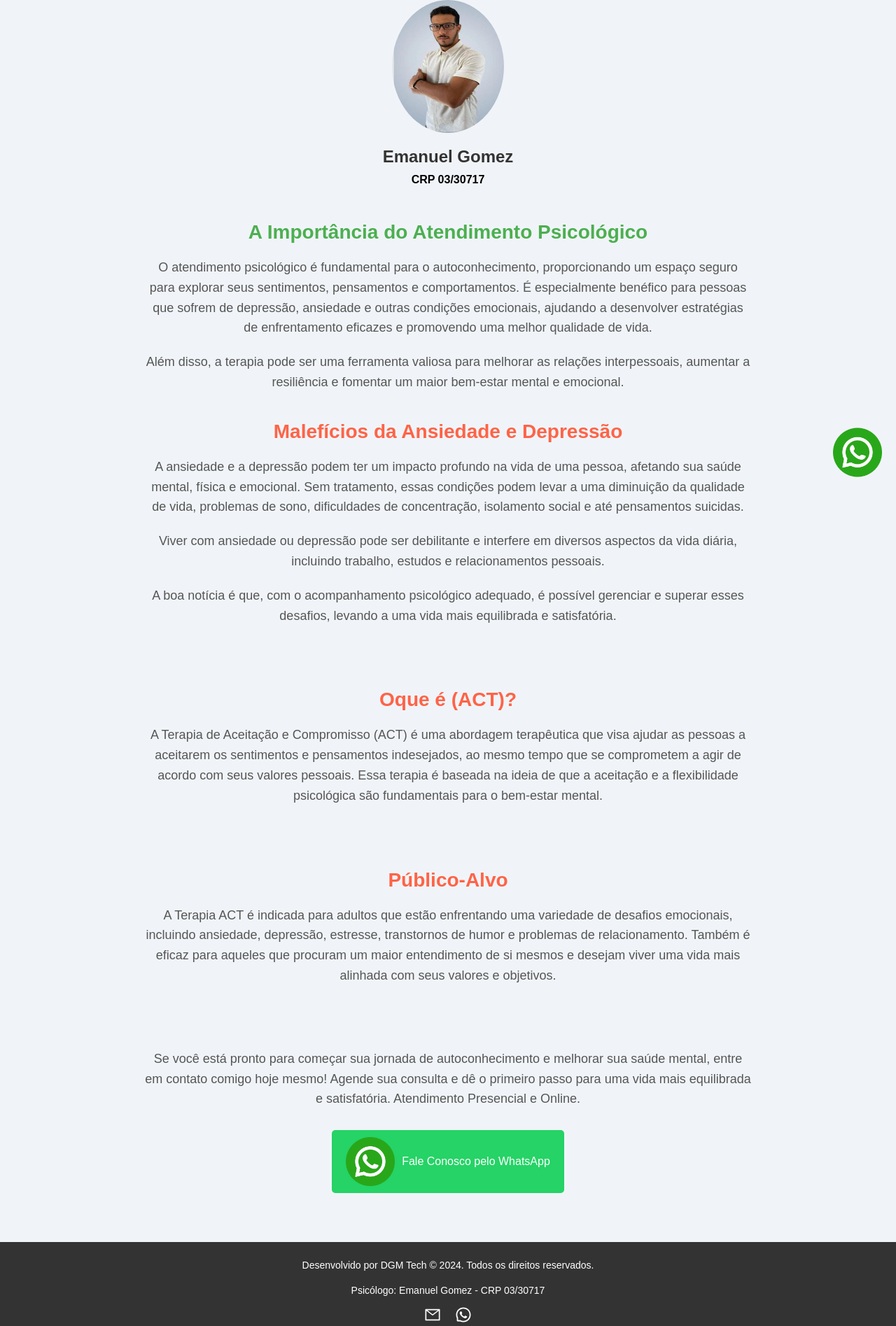
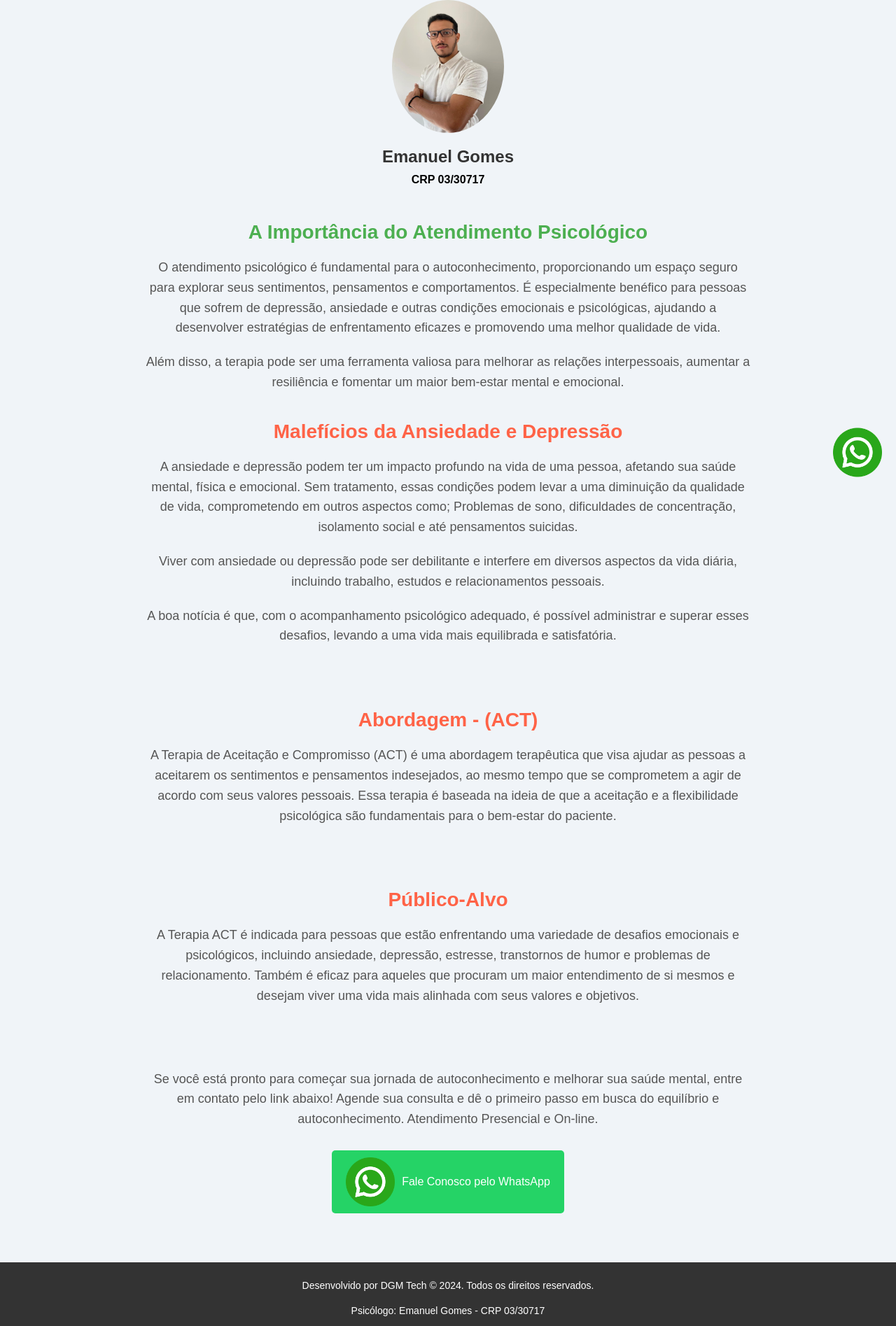
Before and after one commit to DenisGuedes1/emanuel, a React (Create React App) app: page / in a window 1280 px wide. Shown: the part 94-1989 px from the top of the page at 70% size. Built offline with nearby package versions, Linux system fonts and the light colour scheme.

Commit message:
alter textBody

```diff
--- a/src/Components/Footer/Footer.jsx
+++ b/src/Components/Footer/Footer.jsx
@@ -5,7 +5,7 @@ const FooterComponents = () => {
   return (
     <FooterContainer>
       <FooterText>Desenvolvido por DGM Tech &copy; 2024. Todos os direitos reservados.</FooterText>
-      <FooterText>Psicólogo: Emanuel Gomez - CRP 03/30717</FooterText>
+      <FooterText>Psicólogo: Emanuel Gomes - CRP 03/30717</FooterText>
       <SocialIcons>
         <a href="mailto:emanuelgomezz718@gmail.com" target="_blank" rel="noopener noreferrer">
           <EmailIcon />
--- a/src/Components/TextBody/textBody.jsx
+++ b/src/Components/TextBody/textBody.jsx
@@ -10,10 +10,12 @@ import {
     MalefitsSection,
     MalefitsTitle,
     MalefitsText, FloatingImage, IconWpp,
-    TherapyDescriptionSection, TherapyTitle, TherapyText, CallToActionButton, CallToActionSection,
+    TherapyDescriptionSection, TherapyTitle,
+    TherapyText, CallToActionButton,
+     CallToActionSection,
     CallToActionText,
     TargetAudienceSection, TargetAudienceText, TargetAudienceTitle
-} from './Style'; // Certifique-se de ajustar o caminho conforme necessário
+} from './Style';
 import image2 from '../../Image/trader2.jpg';
 import Wpp from '../../Image/whatsaap.png';
 export const TextBody = () => {
@@ -21,13 +23,13 @@ export const TextBody = () => {
         <Container>
             <ProfileSection>
                 <ProfileImage src={image2} alt="Psicólogo" />
-                <ProfileName>Emanuel Gomez</ProfileName>
+                <ProfileName>Emanuel Gomes</ProfileName>
                 <h4>CRP 03/30717</h4>
             </ProfileSection>
             <ImportanceSection>
                 <ImportanceTitle>A Importância do Atendimento Psicológico</ImportanceTitle>
                 <ImportanceText>
-                    O atendimento psicológico é fundamental para o autoconhecimento, proporcionando um espaço seguro para explorar seus sentimentos, pensamentos e comportamentos. É especialmente benéfico para pessoas que sofrem de depressão, ansiedade e outras condições emocionais, ajudando a desenvolver estratégias de enfrentamento eficazes e promovendo uma melhor qualidade de vida.
+                    O atendimento psicológico é fundamental para o autoconhecimento, proporcionando um espaço seguro para explorar seus sentimentos, pensamentos e comportamentos. É especialmente benéfico para pessoas que sofrem de depressão, ansiedade e outras condições emocionais e psicológicas, ajudando a desenvolver estratégias de enfrentamento eficazes e promovendo uma melhor qualidade de vida.
                 </ImportanceText>
                 <ImportanceText>
                     Além disso, a terapia pode ser uma ferramenta valiosa para melhorar as relações interpessoais, aumentar a resiliência e fomentar um maior bem-estar mental e emocional.
@@ -36,34 +38,40 @@ export const TextBody = () => {
             <MalefitsSection>
                 <MalefitsTitle>Malefícios da Ansiedade e Depressão</MalefitsTitle>
                 <MalefitsText>
-                    A ansiedade e a depressão podem ter um impacto profundo na vida de uma pessoa, afetando sua saúde mental, física e emocional. Sem tratamento, essas condições podem levar a uma diminuição da qualidade de vida, problemas de sono, dificuldades de concentração, isolamento social e até pensamentos suicidas.
+                    A ansiedade e depressão podem ter um impacto profundo na vida de uma pessoa, afetando sua saúde mental, física e emocional. Sem tratamento, essas condições podem levar a uma diminuição da qualidade de vida, comprometendo em outros aspectos como;
+                    Problemas de sono, dificuldades de concentração, isolamento social e até pensamentos suicidas.
                 </MalefitsText>
                 <MalefitsText>
                     Viver com ansiedade ou depressão pode ser debilitante e interfere em diversos aspectos da vida diária, incluindo trabalho, estudos e relacionamentos pessoais.
                 </MalefitsText>
                 <MalefitsText>
-                    A boa notícia é que, com o acompanhamento psicológico adequado, é possível gerenciar e superar esses desafios, levando a uma vida mais equilibrada e satisfatória.
+                    A boa notícia é que, com o acompanhamento psicológico adequado, é possível administrar e superar esses desafios, levando a uma vida mais equilibrada e satisfatória.
                 </MalefitsText>
             </MalefitsSection>
 
             <TherapyDescriptionSection>
-                <TherapyTitle>Oque é (ACT)?</TherapyTitle>
+                <TherapyTitle>Abordagem - (ACT)</TherapyTitle>
                 <TherapyText>
-                    A Terapia de Aceitação e Compromisso (ACT) é uma abordagem terapêutica que visa ajudar as pessoas a aceitarem os sentimentos e pensamentos indesejados, ao mesmo tempo que se comprometem a agir de acordo com seus valores pessoais. Essa terapia é baseada na ideia de que a aceitação e a flexibilidade psicológica são fundamentais para o bem-estar mental.
+                    A Terapia de Aceitação e Compromisso (ACT) é uma abordagem terapêutica que visa ajudar as pessoas a aceitarem os sentimentos e pensamentos indesejados, ao mesmo tempo que se comprometem a agir de acordo com seus valores pessoais.
+                    Essa terapia é baseada na ideia de que a aceitação e a flexibilidade psicológica são fundamentais para o bem-estar do paciente.
                 </TherapyText>
             </TherapyDescriptionSection>
 
             <TargetAudienceSection>
                 <TargetAudienceTitle>Público-Alvo</TargetAudienceTitle>
                 <TargetAudienceText>
-                    A Terapia ACT é indicada para adultos que estão enfrentando uma variedade de desafios emocionais, incluindo ansiedade, depressão, estresse, transtornos de humor e problemas de relacionamento. Também é eficaz para aqueles que procuram um maior entendimento de si mesmos e desejam viver uma vida mais alinhada com seus valores e objetivos.
+                    A Terapia ACT é indicada para pessoas que estão enfrentando uma variedade de desafios emocionais e psicológicos, incluindo ansiedade,
+                    depressão, estresse, transtornos de humor e problemas de relacionamento.
+                    Também é eficaz para aqueles que procuram um maior entendimento de si mesmos e desejam viver uma vida mais alinhada com seus valores e objetivos.
                 </TargetAudienceText>
             </TargetAudienceSection>
 
             <CallToActionSection>
                 <CallToActionText>
-                    Se você está pronto para começar sua jornada de autoconhecimento e melhorar sua saúde mental, entre em contato comigo hoje mesmo! Agende sua consulta e dê o primeiro passo para uma vida mais equilibrada e satisfatória.
-                    Atendimento Presencial e Online.
+                    Se você está pronto para começar sua jornada de autoconhecimento e melhorar sua saúde mental,
+                    entre em contato pelo link abaixo! Agende sua consulta e dê o primeiro passo em busca do
+                    equilíbrio e autoconhecimento.
+                    Atendimento Presencial e On-line.
                 </CallToActionText>
                 <CallToActionButton href="http://wa.me/+5575999756360" target="_blank" rel="noopener noreferrer">
                     <IconWpp id="iconWhats" src={Wpp} alt="whatsapp" />
```
Also changed, not shown: src/Image/trader2.jpg.
